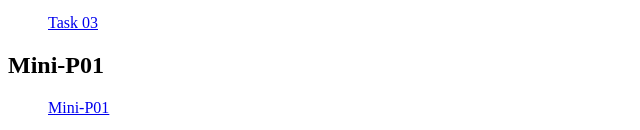
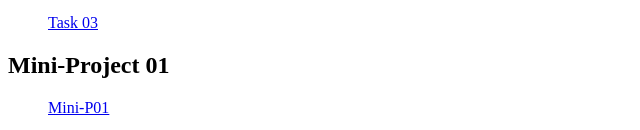
Before and after one commit to Abdelrhman-Mnajaa/HTML-Tasks, a plain HTML site: page HTML/index.html in a window 1280 px wide. Shown: the part 1149-1279 px from the top of the page, without its empty margins (0-640 px from the left). Drawn offline with Linux system fonts and the light colour scheme.

Commit message:
Index Modification 28/6

```diff
--- a/HTML/index.html
+++ b/HTML/index.html
@@ -61,9 +61,9 @@
         <ul><a href="./task_21_6/task3.html">Task 03</a></ul>
 
 
-        <h2>Mini-P01</h2>
+        <h2>Mini-Project 01</h2>
 
-        <ul><a href="https://github.com/Abdelrhman-Mnajaa/Mini_Projects/blob/main/Mini-Project01/Mini-P01.html">Mini-P01</a></ul>
+        <ul><a href="./Mini-Project/Mini-P01.html">Mini-P01</a></ul>
 
 
         <!-- <p style="color:red"> the differnet between block element and span element is that block will reserve the entire space   </p> -->
```
